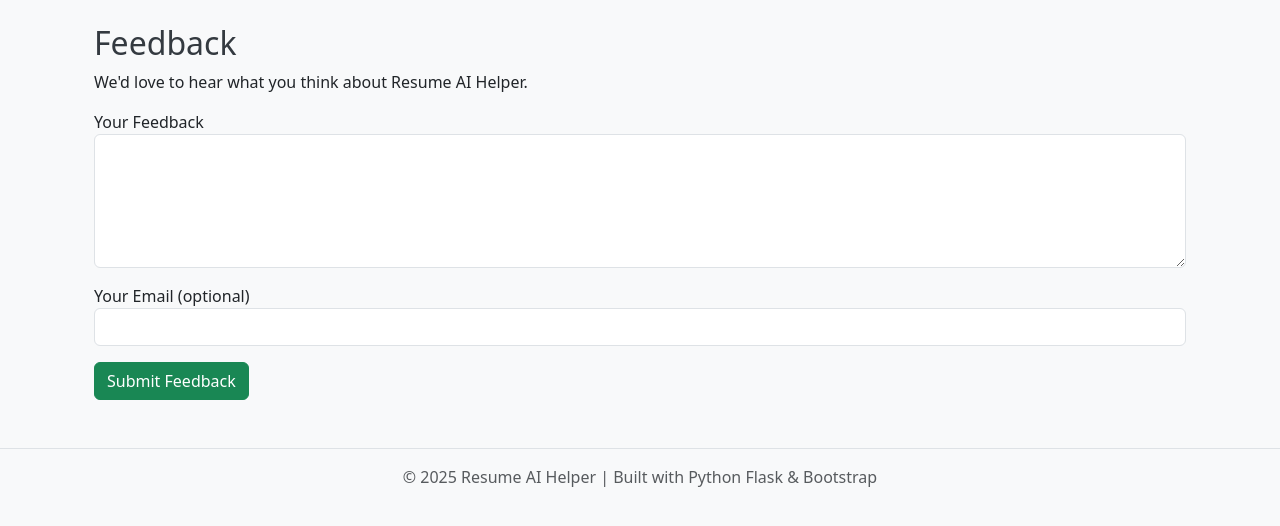
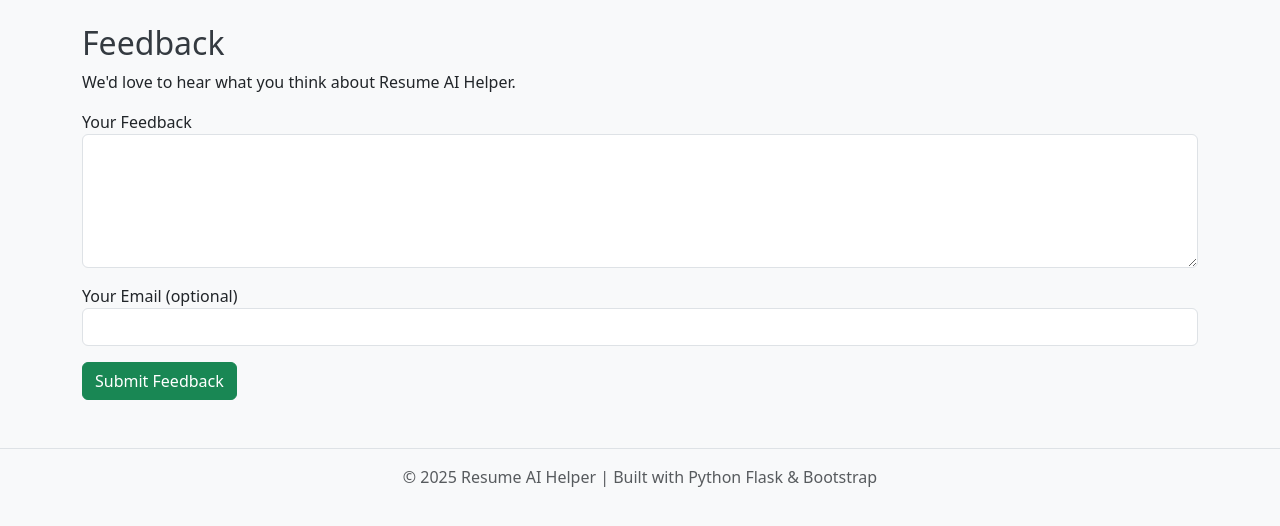
Before and after one commit to gustavowmarques/resume-ai-helper, a Flask app: page /feedback in a window 1280 px wide. Shown: the part 56-582 px from the top of the page. Run offline with Flask 3, Linux system fonts and the light colour scheme; some libraries are stand-ins or nearby versions.

Commit message:
base.html layout changd. footer placed above the script tags.

```diff
--- a/templates/base.html
+++ b/templates/base.html
@@ -13,30 +13,25 @@
   {% include "partials/_navbar.html" %}
   {% with messages = get_flashed_messages(with_categories=true) %}
   {% if messages %}
-    <div class="container mt-3">
-  {% for category, message in messages %}
+  <div class="container mt-3">
+    {% for category, message in messages %}
     <div class="alert alert-{{ category }}" role="alert">
-  {{ message }}
+      {{ message }}
     </div>
   {% endfor %}
-    </div>
+  </div>
   {% endif %}
   {% endwith %}
 
-
-<div class="container">
-  <main class="container">
+  <main class="container mt-4">
     {% block content %}{% endblock %}
   </main>
-  </div>
-
+  {% include "partials/_footer.html" %}
 <script src="https://cdn.jsdelivr.net/npm/bootstrap@5.3.3/dist/js/bootstrap.bundle.min.js"></script>
 <script src="https://cdn.jsdelivr.net/npm/jspdf@2.5.1/dist/jspdf.umd.min.js"></script>
 <script>
   window.jsPDF = window.jspdf.jsPDF;
 </script>
 <script src="{{ url_for('static', filename='js/script.js') }}"></script>
-{% include "partials/_footer.html" %}
-
 </body>
 </html>
```
